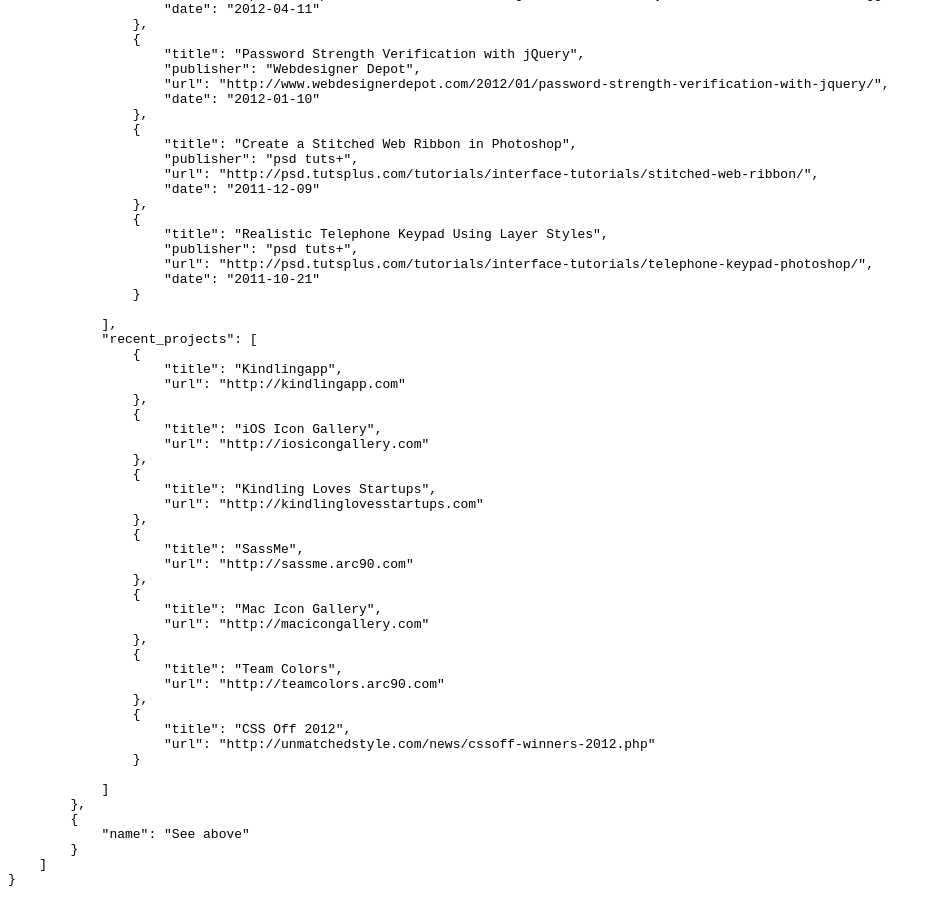
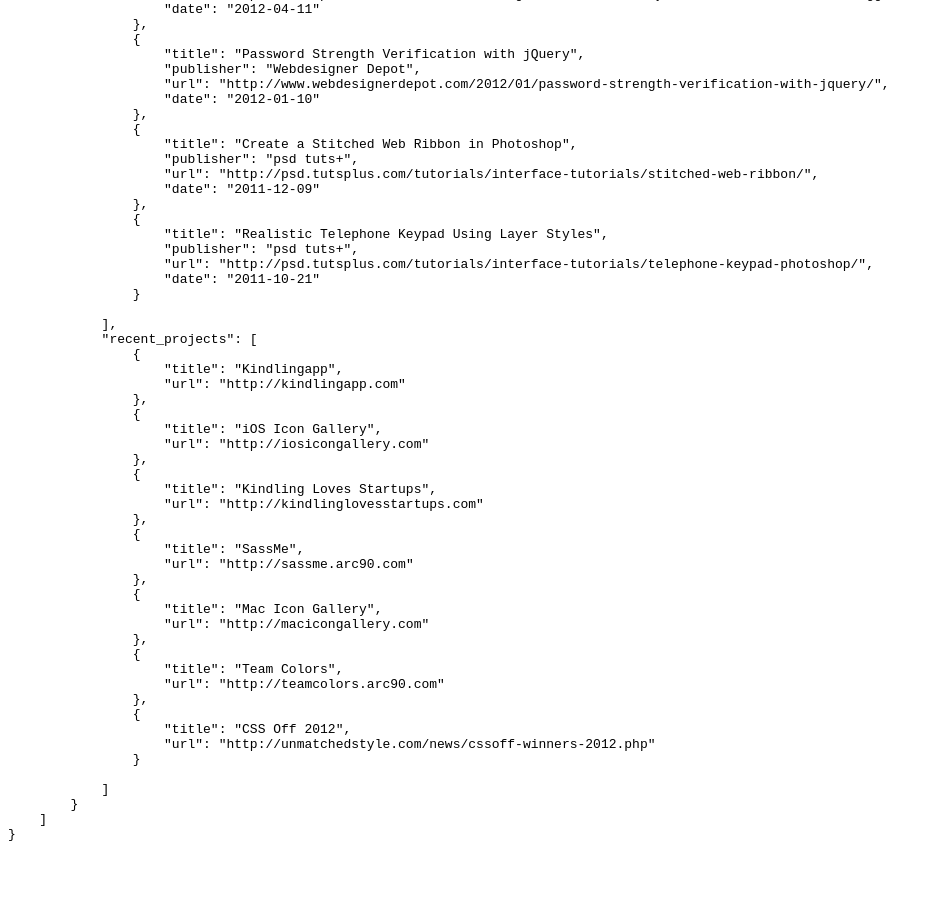
Before and after one commit to jimniels/www, a Jekyll site: the page built from for-devs.html, in a window 1280 px wide and 900 px high, scrolled down 2336 px. Shown: the whole window, without its empty margins (0-940 px from the left). Built offline with Jekyll 4.4.1, drawn with Linux system fonts in a browser that asks for light colours; Markdown is read by kramdown in place of the engine named in the settings; after the commit the page ends 3191 px from its top, so only the background shows below that.

Commit message:
remove the last part of the 'for-devs' page

```diff
--- a/for-devs.html
+++ b/for-devs.html
@@ -49,9 +49,6 @@
                 }{% unless forloop.last %},{% endunless %}
                 {% endfor %}
             ]
-        },
-        {
-            "name": "See above"
         }
     ]
 }</pre>
```
